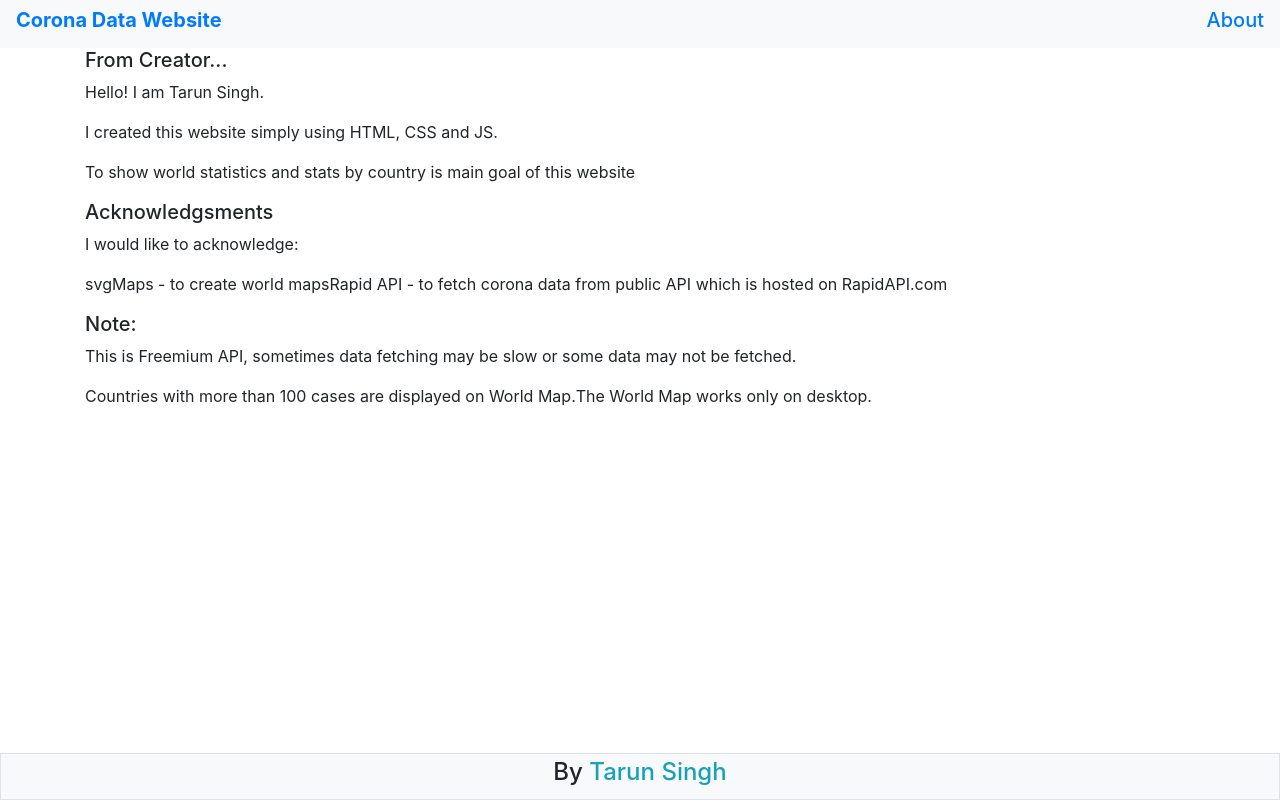
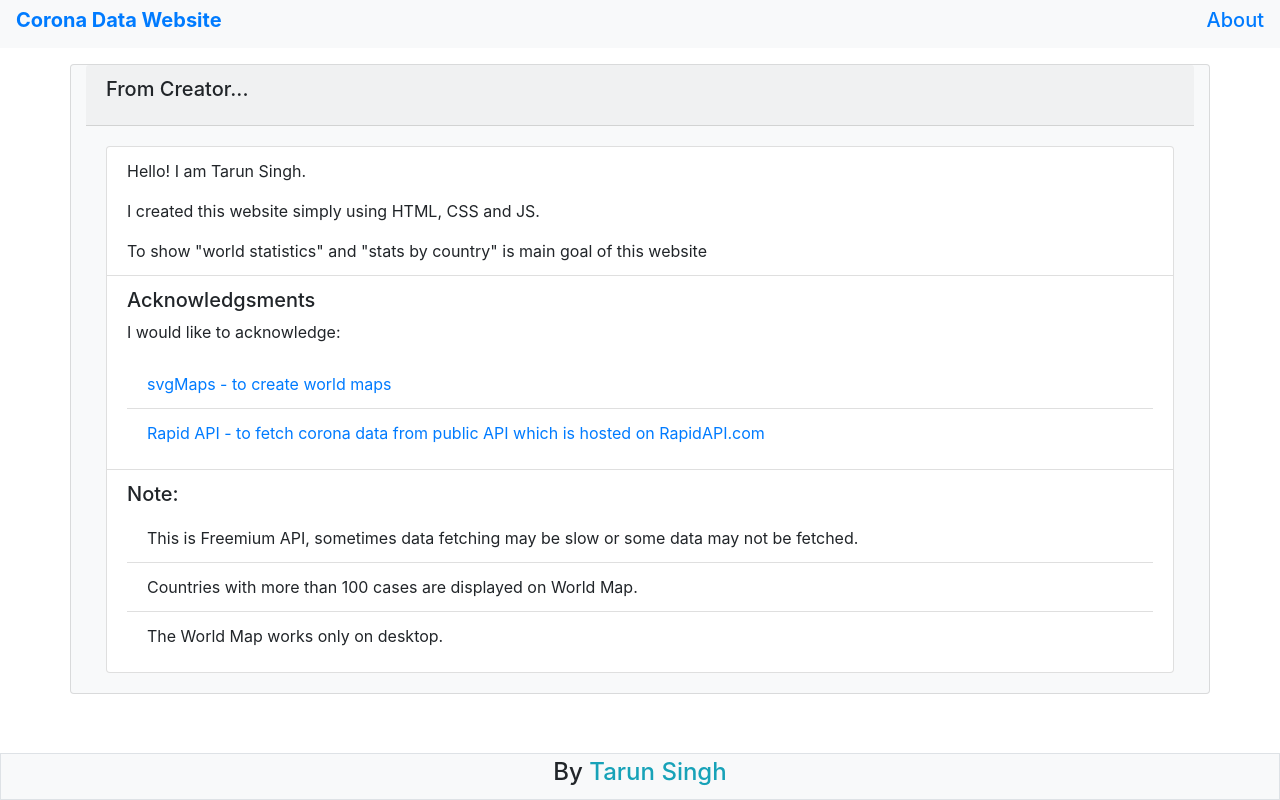
Before and after one commit to 10xtarun/10xtarun.github.io, a plain HTML site: page about.html in a window 1280 px wide. Drawn offline with nearby package versions, Linux system fonts and the light colour scheme.

Commit message:
updated about page

```diff
--- a/about.html
+++ b/about.html
@@ -22,39 +22,53 @@
     </header>
     <main>
     <div class="container mt-5 mb-5">
-        <div class="row">
-            <div class="col-12 text-default">
-                <h5>From Creator...</h5>
-                <p>Hello! I am Tarun Singh.</p>
-                <p>I created this website simply using HTML, CSS and JS.</p>
-                <p>To show world statistics and stats by country is main goal of this website</p>
-
+        <div class="row justify-content-center">
+            <div class="col-12 text-default bg-light card mt-3 mb-2">
+                <div class="card-header" style="width: 100%;">
+                    <h5 class="card-title">From Creator...</h5>
+                </div>
+                <div class="card-body">
+                    <ul class="list-group list-group-flsuh">
+                        <li class="list-group-item">
+                            <p class="card-text">Hello! I am Tarun Singh.</p>
+                            <p class="card-text">I created this website simply using HTML, CSS and JS.</p>
+                            <p class="card-text">To show "world statistics" and "stats by country" is main goal of this website</p>
+                        </li>
+                        <li class="list-group-item">
                             <h5>Acknowledgsments</h5>
-                <p>I would like to acknowledge: </p>
-                <ul class="nav">
-                    <li class="nav-items"><p>
-                        svgMaps - to create world maps
+                            <p class="card-text">I would like to acknowledge: </p>
+                            <ul class="list-group list-group-flush">
+                                <li class="list-group-item">
+                                    <p class="card-text">
+                                        <a class="card-link" href="https://www.cssscript.com/tag/world-map/">svgMaps - to create world maps</a>
                                     </p>
                                 </li>
-                    <li class="nav-items">
-                        <p>
+                                <li class="list-group-item">
+                                    <p class="card-text">
+                                        <a class="card-link" href="https://rapidapi.com/astsiatsko/api/coronavirus-monitor">
                                         Rapid API - to fetch corona data from public API which is hosted on RapidAPI.com
+                                        </a>
                                     </p>
                                 </li>
                             </ul>
-
+                        </li>
+                        <li class="list-group-item">
                             <h5>Note: </h5>
-                <ul class="nav">
-                    <li class="nav-items">
-                        <p>This is Freemium API, sometimes data fetching may be slow or some data may not be fetched.</p>
+                            <ul class="list-group list-group-flush">
+                                <li class="list-group-item">
+                                    <p class="card-text">This is Freemium API, sometimes data fetching may be slow or some data may not be fetched.</p>
                                 </li>
-                    <li class="nav-items">
-                        <p>Countries with more than 100 cases are displayed on World Map.</p>
+                                <li class="list-group-item">
+                                    <p class="card-text">Countries with more than 100 cases are displayed on World Map.</p>
                                 </li>
-                    <li class="nav-items">
-                        <p>The World Map works only on desktop.</p>
+                                <li class="list-group-item">
+                                    <p class="card-text">The World Map works only on desktop.</p>
                                 </li>
                             </ul>
+                        </li>
+                    </ul>
+                </div>
+            </div>
             </div>
         </div>
     </div>
```
Lines whose indentation alone changed are shown as unchanged.
